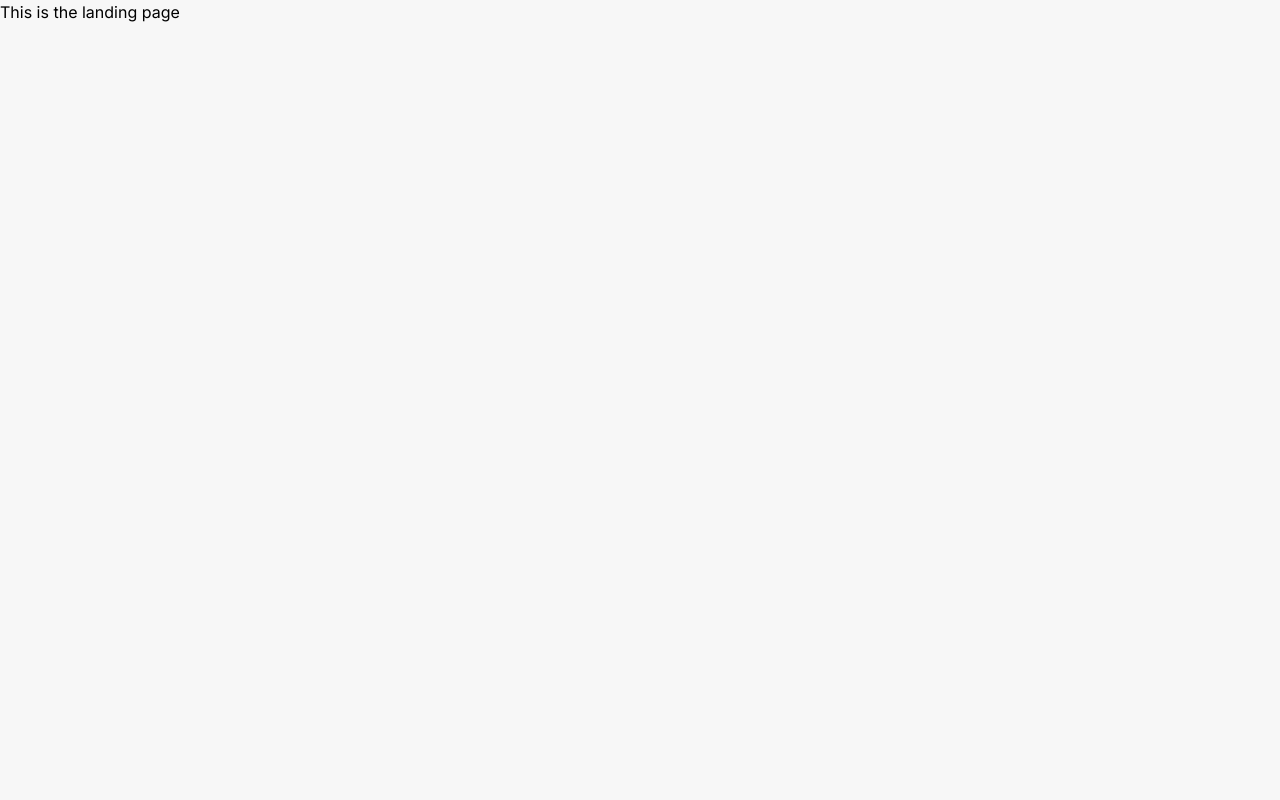
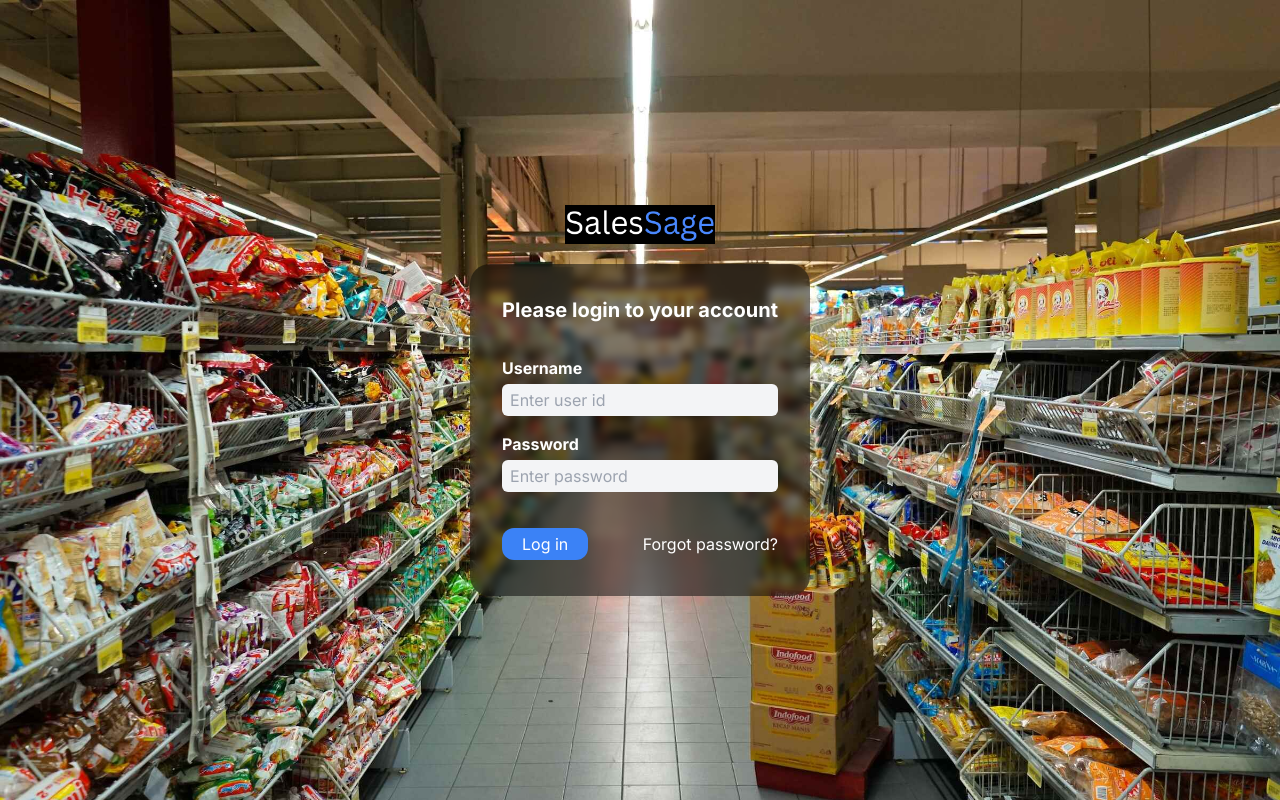
Before and after one commit to kelvin888/sales-sage-web, a Next.js app: page / in a window 1280 px wide. Built offline with nearby package versions, Linux system fonts and the light colour scheme.

Commit message:
feature: create login page

```diff
--- /dev/null
+++ b/src/app/dashboard/page.tsx
@@ -0,0 +1,10 @@
+import AdminLayout from '@/components/layout/AdminLayout'
+import React from 'react'
+
+const page = () => {
+    return (
+        <AdminLayout>dashboard</AdminLayout>
+    )
+}
+
+export default page
--- a/src/app/page.tsx
+++ b/src/app/page.tsx
@@ -1,8 +1,92 @@
+"use client"
+import Image from "next/image";
+import { useRouter } from "next/navigation";
+import { ChangeEvent, useState } from "react";
 
 export default function Home() {
+  const [credential, setCrendential] = useState({
+    username: "",
+    password: ""
+  })
+
+  const router = useRouter()
+
+
+  const handleLogin = () => {
+    console.log("triggered");
+
+    if (credential.username === "lilybest" && credential.password === "1234") {
+      router.push("/dashboard")
+    }
+  }
+
+  const handleInputChange = (value: string, inputName: string) => {
+    setCrendential({
+      ...credential,
+      [inputName]: value
+    })
+  }
   return (
-    <main>
-      This is the landing page
+    <main className="bg-login-bg w-full h-screen bg-cover bg-no-repeat flex flex-col items-center justify-center bg-blend-darken">
+      <Image src="/images/logo.png" width={150} height={40} alt='logo' className="mb-5" />
+      <form onSubmit={handleLogin} className="bg-black/50 p-8 rounded-[20px] backdrop-blur-sm text-white flex flex-col justify-center items-center gap-4">
+        <p className="mb-4 text-center font-bold text-xl">Please login to your account</p>
+        <div className="flex flex-col w-full">
+          <div className="relative flex flex-col mb-4 gap-1 w-full">
+            <label
+              htmlFor="exampleFormControlInput1"
+              className="font-bold"
+            >Username
+            </label>
+            <input
+              value={credential.username}
+              type="text"
+              id="username"
+              name="username"
+              placeholder="Enter user id"
+              className="h-8 rounded-md px-2 bg-gray-100 text-black"
+              onChange={(e) => handleInputChange(e.target.value, e.target.name)}
+            />
+
+          </div>
+
+          <div className="relative flex flex-col mb-4 gap-1 w-full">
+            <label
+              htmlFor="exampleFormControlInput11"
+              className="font-bold"
+
+            >Password
+            </label>
+            <input
+              value={credential.password}
+              type="password"
+              id="password"
+              name="password"
+              placeholder="Enter password"
+              className="h-8 rounded-md px-2 bg-gray-100 text-black"
+              onChange={(e) => handleInputChange(e.target.value, e.target.name)}
+            />
+
+          </div>
+        </div>
+
+
+        <div className="pb-1 pt-1 text-center flex items-center justify-between w-full">
+          <button
+            type="button"
+            data-te-ripple-init
+            data-te-ripple-color="light"
+            className="bg-blue-500 text-white rounded-xl px-5 h-8"
+            onClick={handleLogin}
+          >
+            Log in
+          </button>
+
+          <a href="#!">Forgot password?</a>
+        </div>
+
+
+      </form>
     </main>
   )
 }
--- a/src/components/AdminLayout/Sidebar/MobileSidebar.tsx
+++ b/src/components/AdminLayout/Sidebar/MobileSidebar.tsx
@@ -6,16 +6,17 @@ type Props = {
     isOpen: boolean
 }
 
-const MobileSidebar:FC<Props> = ({isOpen}) => {
+const MobileSidebar: FC<Props> = ({ isOpen }) => {
 
     return (
-        <section className={`h-full w-[228px] ${isOpen ? 'left-0':'-left-[228px]'}  max-w-[228px] border-r-[1px solid rgb(230, 230, 230)] fixed text-white bg-black z-[1000] transition-all ease-linear`}>
+        <section className={`h-full w-[228px] ${isOpen ? 'left-0' : '-left-[228px]'}  max-w-[228px] border-r-[1px solid rgb(230, 230, 230)] fixed text-white bg-black z-[1000] transition-all ease-linear`}>
             <section className='py-0 px-[15px]'>
                 <section className='py-[40px] flex justify-center'>
                     <Image src="/images/logo.png" width={100} height={40} alt='logo' />
                 </section>
                 <nav className='mt-[50px]'>
                     <ul>
+                        <li className='py-[10px] px-[14px]'><Link href="/dashboard">Dashboard</Link></li>
                         <li className='py-[10px] px-[14px]'><Link href="/products">Products</Link></li>
                         <li className='py-[10px] px-[14px]'><Link href="/sales">Sales</Link></li>
                     </ul>
--- a/src/components/AdminLayout/Sidebar/Sidebar.tsx
+++ b/src/components/AdminLayout/Sidebar/Sidebar.tsx
@@ -11,6 +11,7 @@ const Sidebar = () => {
                 </section>
                 <nav className='mt-[50px]'>
                     <ul>
+                        <li className='py-[10px] px-[14px]'><Link href="/dashboard">Dashboard</Link></li>
                         <li className='py-[10px] px-[14px]'><Link href="/products">Products</Link></li>
                         <li className='py-[10px] px-[14px]'><Link href="/sales">Sales</Link></li>
                     </ul>
--- a/tailwind.config.ts
+++ b/tailwind.config.ts
@@ -9,10 +9,8 @@ const config: Config = {
   theme: {
     extend: {
       backgroundImage: {
-        'gradient-radial': 'radial-gradient(var(--tw-gradient-stops))',
-        'gradient-conic':
-          'conic-gradient(from 180deg at 50% 50%, var(--tw-gradient-stops))',
-      },
+        'login-bg': "url('/images/store-background.jpeg')",
+      }
     },
   },
   plugins: [],
```
Also changed, not shown: package.json (line endings or trailing spaces), public/images/store-background.jpeg (added).
